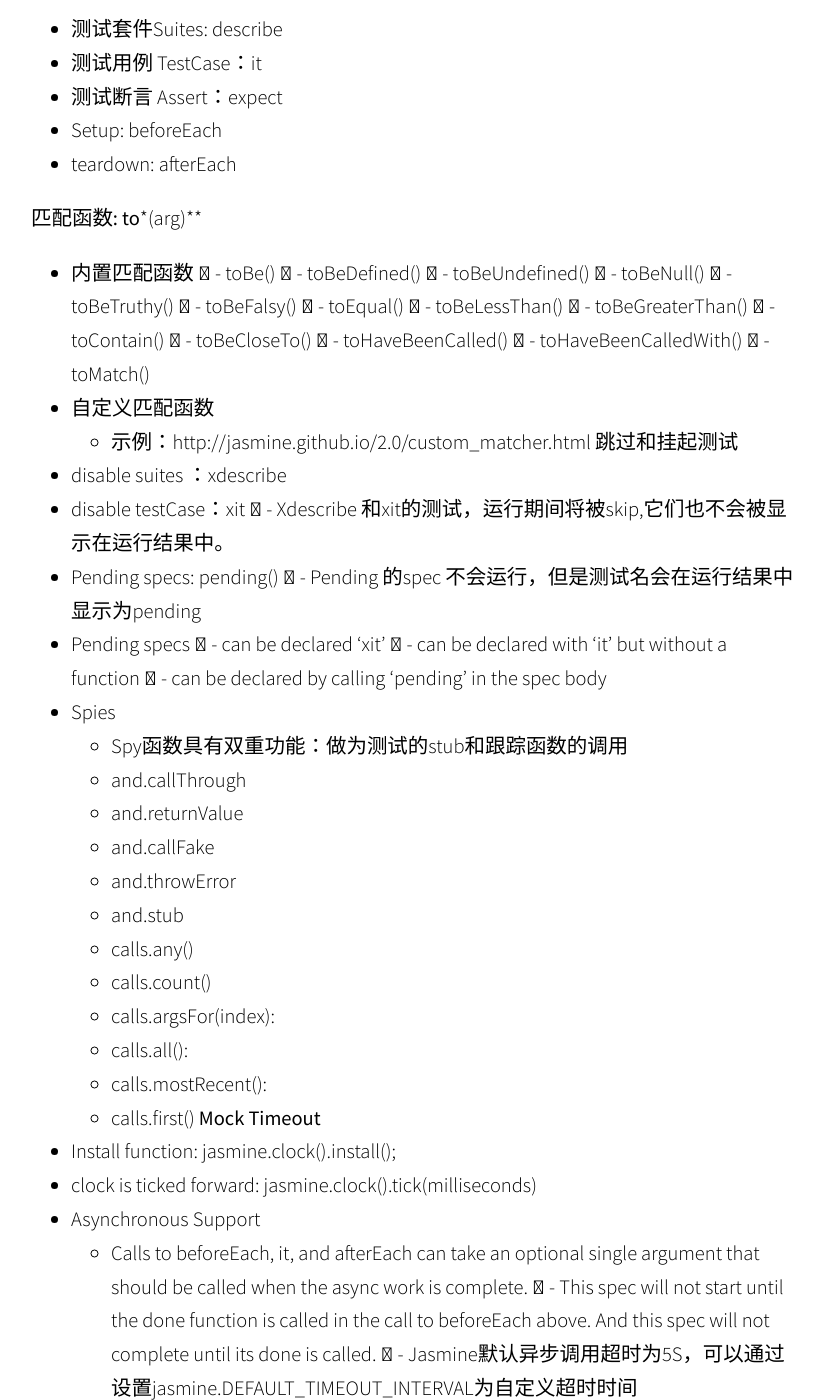
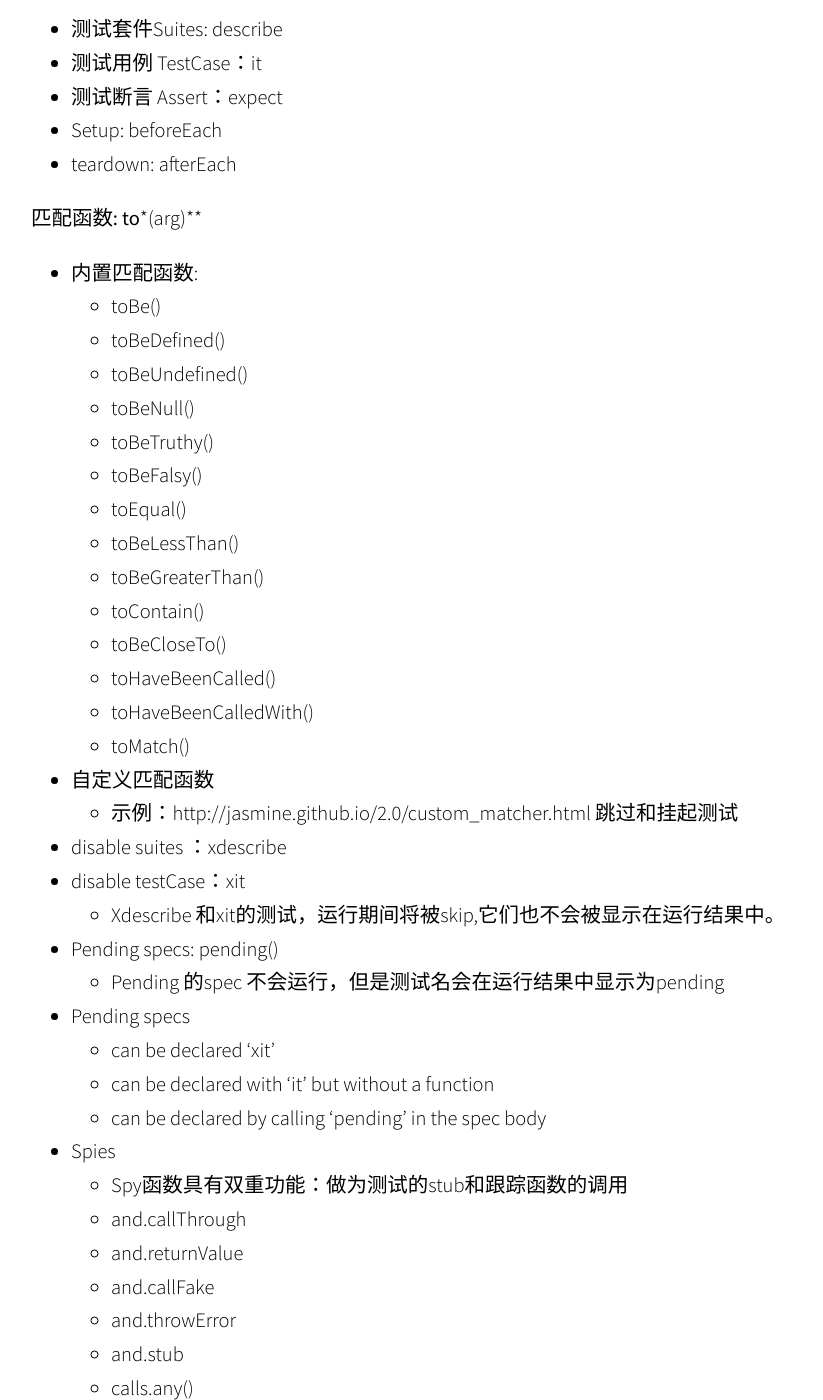
Before and after one commit to astrisk/astrisk.github.io, a Jekyll site: the page built from _posts/2017-04-20-js-jasmine.md, in a window 1280 px wide and 1400 px high, scrolled down 762 px. Shown: the whole window, without its empty margins (225-1048 px from the left). Built offline with Jekyll 4.4.1, drawn with Linux system fonts in a browser that asks for light colours; some web fonts are replaced; some of the changed lines change nothing that is shown.

Commit message:
更新格式

```diff
--- a/_posts/2017-04-20-js-jasmine.md
+++ b/_posts/2017-04-20-js-jasmine.md
@@ -29,33 +29,33 @@ describe("A suite", function() {
 
 **匹配函数: to***(arg)**
 
-- 内置匹配函数
-	- toBe()
-	- toBeDefined()
-	- toBeUndefined()
-	- toBeNull()
-	- toBeTruthy()
-	- toBeFalsy()
-	- toEqual()
-	- toBeLessThan()
-	- toBeGreaterThan()
-	- toContain()
-	- toBeCloseTo()
-	- toHaveBeenCalled()
-	- toHaveBeenCalledWith()
-	- toMatch()
+- 内置匹配函数:
+	- toBe()
+	- toBeDefined()
+	- toBeUndefined()
+	- toBeNull()
+	- toBeTruthy()
+	- toBeFalsy()
+	- toEqual()
+	- toBeLessThan()
+	- toBeGreaterThan()
+	- toContain()
+	- toBeCloseTo()
+	- toHaveBeenCalled()
+	- toHaveBeenCalledWith()
+	- toMatch()
 - 自定义匹配函数
 	- 示例：http://jasmine.github.io/2.0/custom_matcher.html
 **跳过和挂起测试**
 - disable suites ：xdescribe
 - disable testCase：xit
-	- Xdescribe 和xit的测试，运行期间将被skip,它们也不会被显示在运行结果中。
+	- Xdescribe 和xit的测试，运行期间将被skip,它们也不会被显示在运行结果中。
 - Pending specs: pending()
-	- Pending 的spec 不会运行，但是测试名会在运行结果中显示为pending
+	- Pending 的spec 不会运行，但是测试名会在运行结果中显示为pending
 - Pending specs
-	- can be declared 'xit'
-	- can be declared with 'it' but without a function
-	- can be declared by calling 'pending' in the spec body
+	- can be declared 'xit'
+	- can be declared with 'it' but without a function
+	- can be declared by calling 'pending' in the spec body
 - Spies
 	- Spy函数具有双重功能：做为测试的stub和跟踪函数的调用
 	- and.callThrough
```
